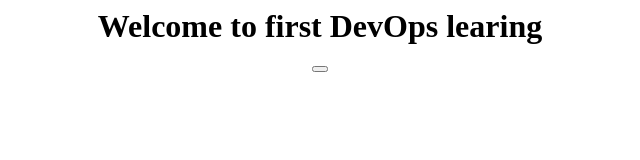
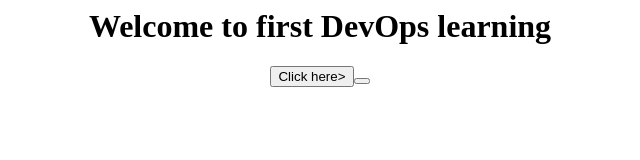
Before and after one commit to Sandijatt1/dummy-project, a plain HTML site: page Index.html in a window 1280 px wide. Shown: the whole page, without its empty margins (320-960 px from the left). Drawn offline with Linux system fonts and the light colour scheme.

Commit message:
Added new Codes

```diff
--- a/Index.html
+++ b/Index.html
@@ -4,8 +4,8 @@
 </head>
 <body>
 	<center>
-		<h1> Welcome to first DevOps learing </h1>
-		<button>
+		<h1> Welcome to first DevOps learning </h1>
+		<button>Click here><button>
 	</center>
 </body>
 </html>
```
